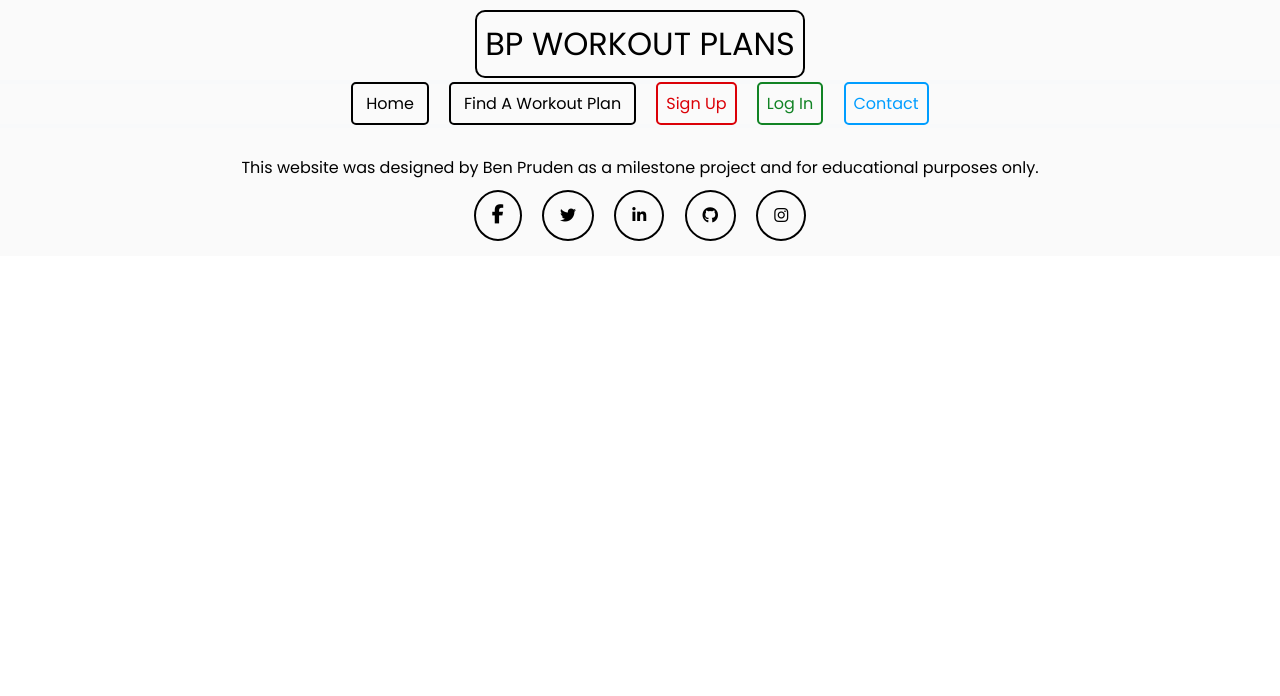
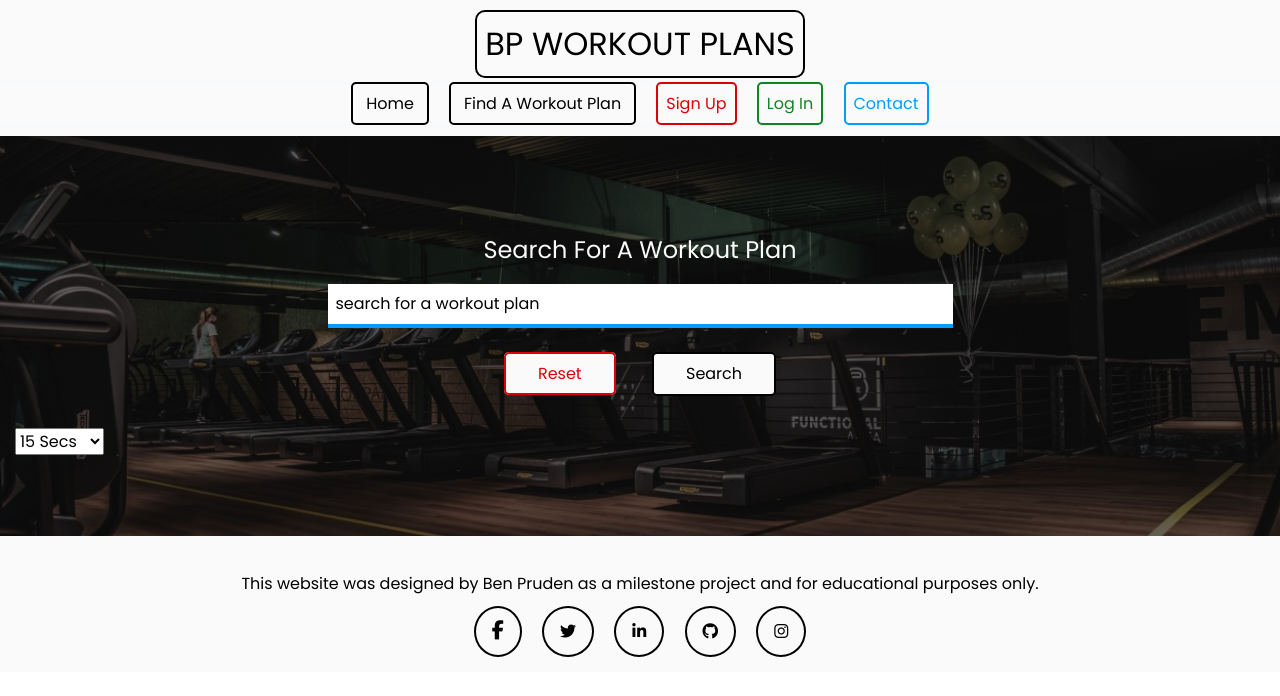
Before and after one commit to BenPruden97/BP-Workout-Plans, a Flask app: page /find_workouts in a window 1280 px wide. Shown: the top 696 px of the page. Run offline with Flask 2, Linux system fonts and the light colour scheme; data that the repository does not hold is empty; some libraries are stand-ins or nearby versions.

Commit message:
Created the search bar functionality and styling

```diff
--- a/app.py
+++ b/app.py
@@ -26,7 +26,18 @@ def home():
 @app.route("/find_workouts")
 def find_workouts():
 
-    workout_plans = mongo.db.workout_plans.find()
+    workout_plans = list(mongo.db.workout_plans.find())
+    workout_difficulties = mongo.db.workout_difficulties.find()
+    workout_categories = mongo.db.workout_categories.find()
+    return render_template("find_workouts.html", workout_plans=workout_plans, workout_difficulties=workout_difficulties, workout_categories=workout_categories)
+
+
+@app.route("/search", methods=["GET", "POST"])
+def search():
+
+    query = request.form.get("query")
+
+    workout_plans = list(mongo.db.workout_plans.find({"$text": {"$search": query}}))
     workout_difficulties = mongo.db.workout_difficulties.find()
     workout_categories = mongo.db.workout_categories.find()
     return render_template("find_workouts.html", workout_plans=workout_plans, workout_difficulties=workout_difficulties, workout_categories=workout_categories)
@@ -158,7 +169,7 @@ def create_workout():
         flash("Workout Plan Successfully Added")
         return redirect(url_for('find_workouts'))
 
-    workout_plans = mongo.db.workout_plans.find()
+    workout_plans = list(mongo.db.workout_plans.find())
     workout_difficulties = mongo.db.workout_difficulties.find()
     workout_categories = mongo.db.workout_categories.find()
     return render_template("create_workout.html", workout_plans=workout_plans, workout_difficulties=workout_difficulties, workout_categories=workout_categories)
@@ -220,7 +231,7 @@ def edit_workout(workout_plan_id):
         flash("Workout Plan Successfully Updated")
 
     workout_plan = mongo.db.workout_plans.find_one({"_id": ObjectId(workout_plan_id)})
-    workout_plans = mongo.db.workout_plans.find()
+    workout_plans = list(mongo.db.workout_plans.find())
     workout_difficulties = mongo.db.workout_difficulties.find()
     workout_categories = mongo.db.workout_categories.find()
     return render_template("edit_workout.html", workout_plan=workout_plan, workout_plans=workout_plans, workout_difficulties=workout_difficulties, workout_categories=workout_categories)
--- a/static/css/style.css
+++ b/static/css/style.css
@@ -452,6 +452,75 @@ footer{
 /* --------------- find_workouts.html Styling ---------------*/
 
 /* ----- Find Workouts Section Styling ----- */
+
+.search-image{
+    background: linear-gradient(rgba(0, 0, 0, 0.6), rgba(0 ,0, 0, 0.6)), url("/static/images/search-bar-image.jpg") no-repeat center center;
+    background-size: cover;
+    width: 100%;
+    height: 400px;
+    margin-bottom: 1rem;
+}
+
+.search-input{
+    display: block;
+    justify-content: center;
+    align-items: center;
+    text-align: center;
+    padding-top: 5rem;
+}
+
+.search-input label{
+    color: #fafafa;
+    font-size: 1.5rem;
+    padding: 1rem 0 0.25rem;
+}
+
+.search-input input{
+    width: 50%;
+    padding: 0.5rem;
+    margin: 0.25rem 0 1rem;
+    color: black;
+    border: none;
+    border-bottom: 4px solid #009dff;
+}
+
+.search-image input::placeholder{
+    color: black;
+}
+
+.search-input a{
+    margin: 0.5rem 1rem;
+    padding: 0.5rem 2rem;
+    background-color: #fafafa;
+    border: 2px solid #db0007;
+    border-radius: 5px;
+    color: #db0007;
+    cursor: pointer;
+    transition: 0.5s;
+    text-decoration: none;
+}
+
+.search-input a:hover{
+    color: #fafafa;
+    background-color: #db0007;
+}
+
+.search-input button{
+    margin: 0.5rem 1rem;
+    padding: 0.5rem 2rem;
+    background-color: #fafafa;
+    border: 2px solid black;
+    border-radius: 5px;
+    color: black;
+    cursor: pointer;
+    transition: 0.5s;
+    text-decoration: none;
+}
+
+.search-input button:hover{
+    color: #fafafa;
+    background-color: black;
+}
 
 .row-color{
     display: flex;
--- a/templates/find_workouts.html
+++ b/templates/find_workouts.html
@@ -1,5 +1,70 @@
 {% extends "base.html" %}
 {% block content %}
+
+        <div class="container-fluid">
+
+            <div class="row">
+
+                <div class="col-12">
+
+                    <form action="{{ url_for('search') }}" method="POST">
+
+                        <div class="search-image">
+
+                            <div class="row">
+
+                                <div class="col-lg-12">
+
+                                    <div class="search-input">
+
+                                        <label for="query">Search For A Workout Plan</label>
+                                        <br>
+                                        <input type="text" id="query" name="query" placeholder="search for a workout plan" minlength="3" maxlength="15" required>
+                                        <br>
+                                        <a href="{{ url_for('find_workouts') }}">Reset</a>
+                                        <button type="submit">Search</button>
+
+                                    </div>
+
+                                </div>
+
+                                <div class="row">
+
+                                    <div class="col-6">
+
+                                        <label for="workout_category"></label>
+                                                <select name="workout_category" id="workout_category">
+                                                    <option>15 Secs</option>
+                                                    <option>30 Secs</option>
+                                                    <option>45 Secs</option>
+                                                    <option>60 Secs</option>
+                                                    <option>75 Secs</option>
+                                                    <option>90 Secs</option>
+                                                    <option>105 Secs</option>
+                                                    <option>120 Secs</option>
+                                                </select>
+
+                                    </div>
+
+                                    <div class="col-6">
+
+
+                                    </div>
+
+
+                                </div>
+
+                            </div>
+
+                        </div>
+
+                    </form>
+
+                </div>
+
+            </div>
+
+        </div>
 
         <div class="container-fluid">
 
```
Also changed, not shown: static/images/search-bar-image.jpg (added).
